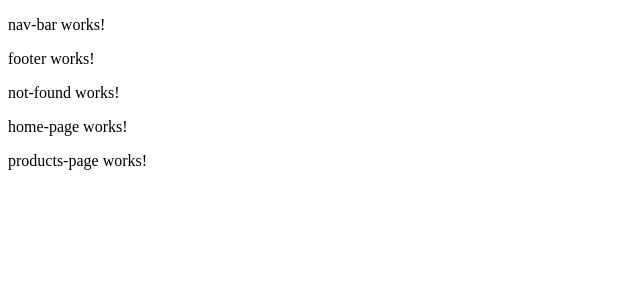
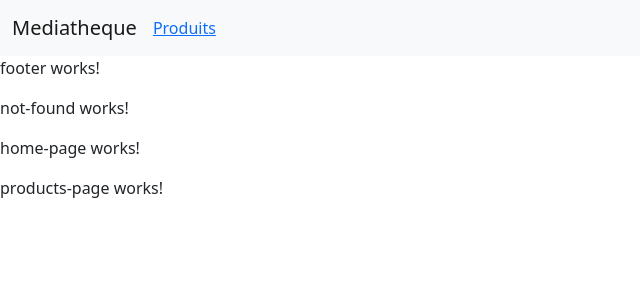
Before and after one commit to meiry11/Mediatheque, an Angular app: page / in a window 1280 px wide. Shown: the top 300 px of the page, without its empty margins (0-640 px from the left). Built offline with nearby package versions, Linux system fonts and the light colour scheme.

Commit message:
first commit navbar

```diff
--- a/src/app/commons/nav-bar/nav-bar.component.html
+++ b/src/app/commons/nav-bar/nav-bar.component.html
@@ -1 +1,18 @@
-<p>nav-bar works!</p>
+<nav class="navbar navbar-expand-lg navbar-light bg-light">
+    <div class="container-fluid">
+      <a class="navbar-brand" href="#">Mediatheque</a>
+      <button class="navbar-toggler" type="button" data-bs-toggle="collapse" data-bs-target="#navbarNav" aria-controls="navbarNav" aria-expanded="false" aria-label="Toggle navigation">
+        <span class="navbar-toggler-icon"></span>
+      </button>
+      <div class="collapse navbar-collapse" id="navbarNav">
+        <ul class="navbar-nav">
+          <li class="nav-item">
+            <a  routerLink="products">Produits</a>
+          </li>
+
+
+
+        </ul>
+      </div>
+    </div>
+  </nav>
--- a/src/index.html
+++ b/src/index.html
@@ -6,8 +6,11 @@
   <base href="/">
   <meta name="viewport" content="width=device-width, initial-scale=1">
   <link rel="icon" type="image/x-icon" href="favicon.ico">
+  <link href="https://cdn.jsdelivr.net/npm/bootstrap@5.0.2/dist/css/bootstrap.min.css" rel="stylesheet" integrity="sha384-EVSTQN3/azprG1Anm3QDgpJLIm9Nao0Yz1ztcQTwFspd3yD65VohhpuuCOmLASjC" crossorigin="anonymous">
 </head>
 <body>
   <app-root></app-root>
 </body>
+<script src="https://cdn.jsdelivr.net/npm/@popperjs/core@2.9.2/dist/umd/popper.min.js" integrity="sha384-IQsoLXl5PILFhosVNubq5LC7Qb9DXgDA9i+tQ8Zj3iwWAwPtgFTxbJ8NT4GN1R8p" crossorigin="anonymous"></script>
+<script src="https://cdn.jsdelivr.net/npm/bootstrap@5.0.2/dist/js/bootstrap.min.js" integrity="sha384-cVKIPhGWiC2Al4u+LWgxfKTRIcfu0JTxR+EQDz/bgldoEyl4H0zUF0QKbrJ0EcQF" crossorigin="anonymous"></script>
 </html>
```
